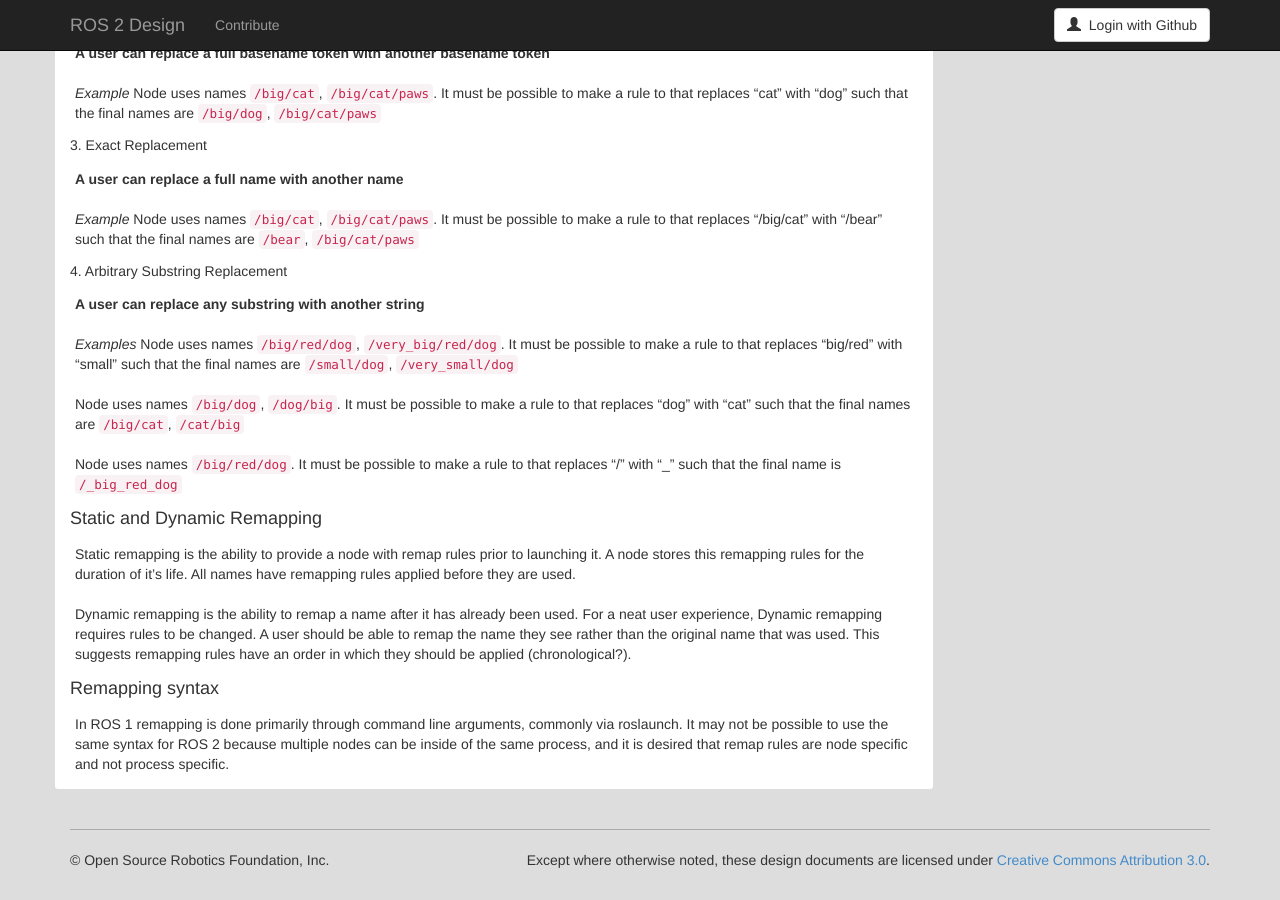
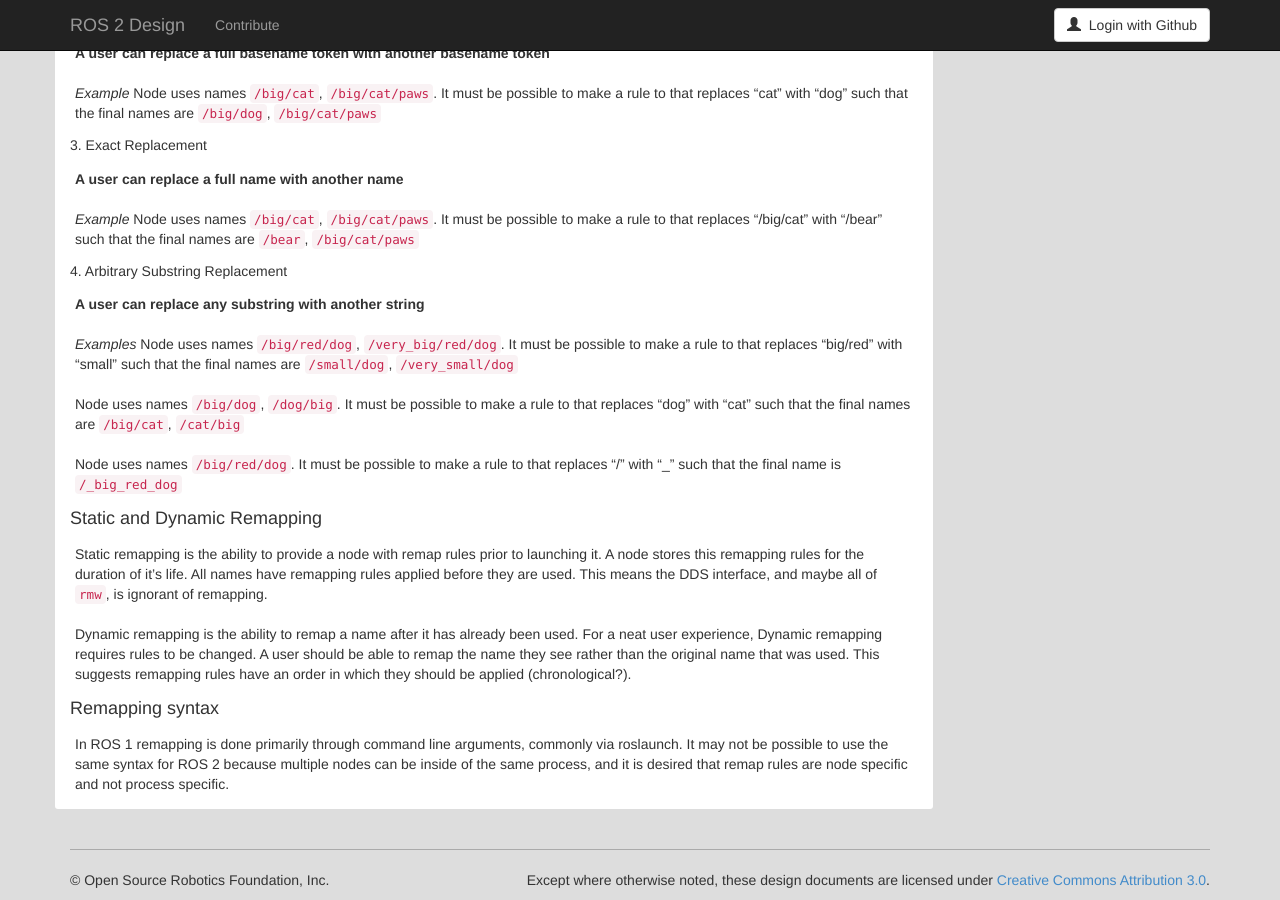
Before and after one commit to ros2/design, a Jekyll site: the page built from articles/remapping.md, in a window 1280 px wide and 900 px high, scrolled down 1038 px. Built offline with Jekyll 4.4.1, drawn with Linux system fonts in a browser that asks for light colours; nearby versions of some CDN libraries; our own code applies the rules of GitHub Pages for plain Markdown files.

Commit message:
Stated that original names never make it to DDS world

```diff
--- a/articles/remapping.md
+++ b/articles/remapping.md
@@ -89,6 +89,7 @@ It must be possible to make a rule to that replaces "/" with "_" such that the f
 Static remapping is the ability to provide a node with remap rules prior to launching it.
 A node stores this remapping rules for the duration of it's life.
 All names have remapping rules applied before they are used.
+This means the DDS interface, and maybe all of `rmw`, is ignorant of remapping.
 
 Dynamic remapping is the ability to remap a name after it has already been used.
 For a neat user experience, Dynamic remapping requires rules to be changed.
```
